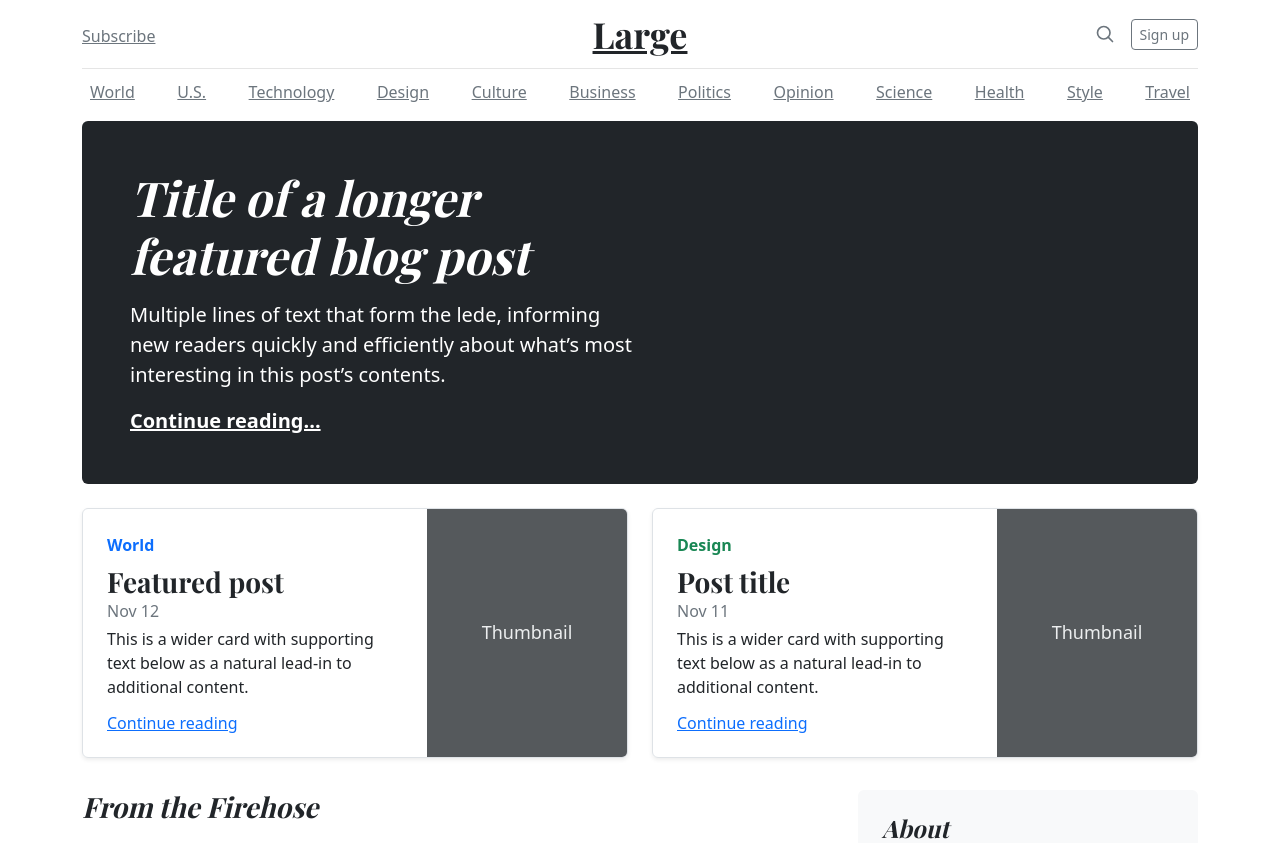
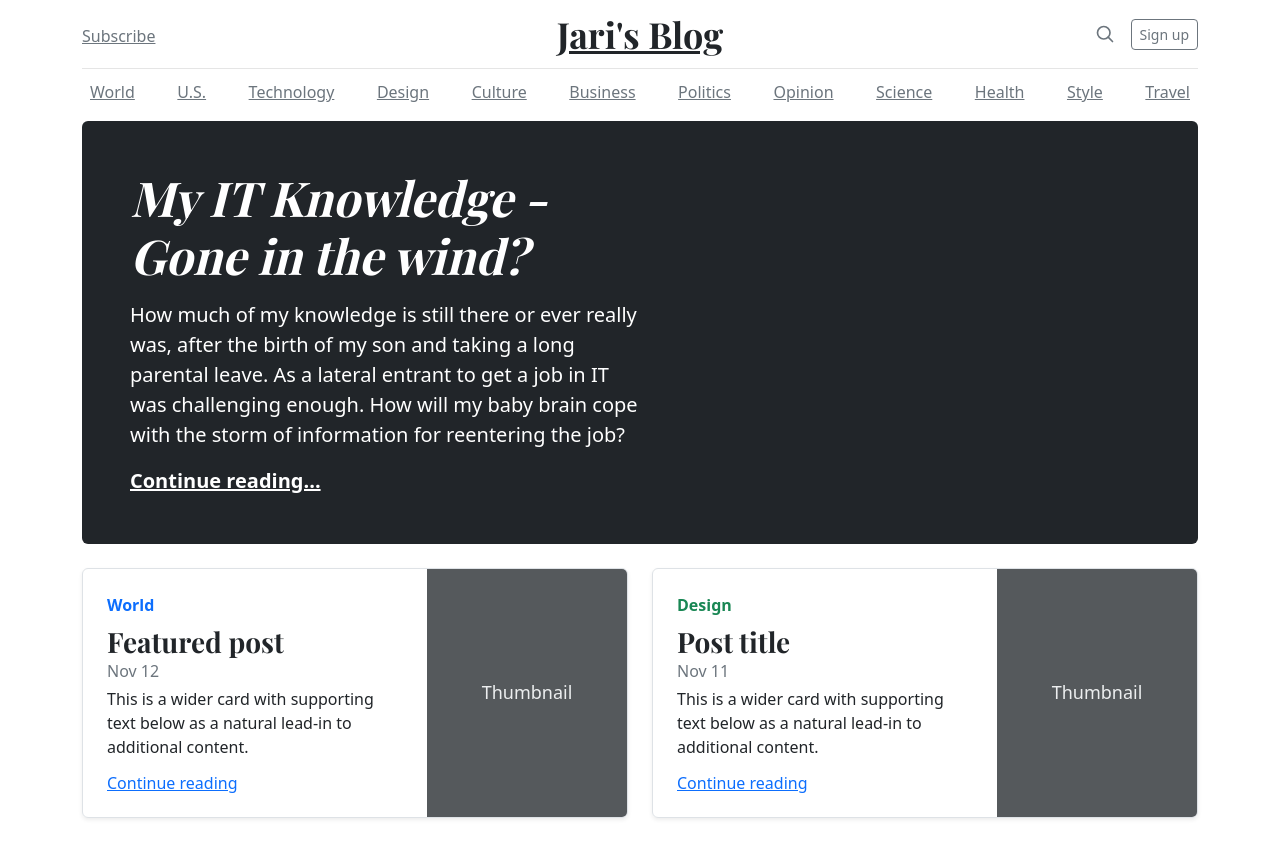
Before and after one commit to Jari92/bootstrap-test, a PHP site: page / in a window 1280 px wide. Shown: the top 843 px of the page. Run offline with PHP 8.4, Linux system fonts and the light colour scheme.

Commit message:
first content changes

```diff
--- a/index.php
+++ b/index.php
@@ -8,7 +8,7 @@
     <meta name="description" content="">
     <meta name="author" content="Mark Otto, Jacob Thornton, and Bootstrap contributors">
     <meta name="generator" content="Hugo 0.101.0">
-    <title>Blog Template · Bootstrap v5.2</title>
+    <title>Jari's Blog · Bootstrap v5.2</title>
 
     <link rel="canonical" href="https://getbootstrap.com/docs/5.2/examples/blog/">
 
@@ -86,7 +86,7 @@
         <a class="link-secondary" href="#">Subscribe</a>
       </div>
       <div class="col-4 text-center">
-        <a class="blog-header-logo text-dark" href="#">Large</a>
+        <a class="blog-header-logo text-dark" href="#">Jari's Blog</a>
       </div>
       <div class="col-4 d-flex justify-content-end align-items-center">
         <a class="link-secondary" href="#" aria-label="Search">
@@ -118,8 +118,8 @@
 <main class="container">
   <div class="p-4 p-md-5 mb-4 rounded text-bg-dark">
     <div class="col-md-6 px-0">
-      <h1 class="display-4 fst-italic">Title of a longer featured blog post</h1>
-      <p class="lead my-3">Multiple lines of text that form the lede, informing new readers quickly and efficiently about what’s most interesting in this post’s contents.</p>
+      <h1 class="display-4 fst-italic">My IT Knowledge - Gone in the wind?</h1>
+      <p class="lead my-3">How much of my knowledge is still there or ever really was, after the birth of my son and taking a long parental leave. As a lateral entrant to get a job in IT was challenging enough. How will my baby brain cope with the storm of information for reentering the job? </p>
       <p class="lead mb-0"><a href="#" class="text-white fw-bold">Continue reading...</a></p>
     </div>
   </div>
```
